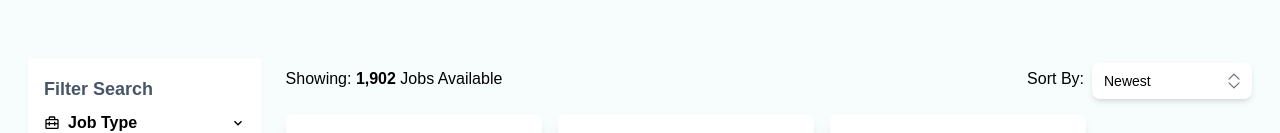
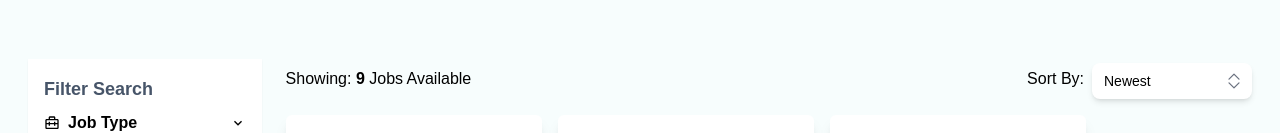
Before and after one commit to PatilHarshh/Kaam-Do, a React (Vite) app in the folder client/: page /find-jobs in a window 1280 px wide. Shown: the part 545-678 px from the top of the page. Built offline with nearby package versions, Linux system fonts and the light colour scheme.

Commit message:
filter search solved

```diff
--- a/client/src/pages/FindJobs.jsx
+++ b/client/src/pages/FindJobs.jsx
@@ -26,16 +26,45 @@ const FindJobs = () => {
   const navigate = useNavigate();
 
   const filterJobs = (val) => {
-    if (filterJobTypes?.includes(val)) {
-      setFilterJobTypes(filterJobTypes.filter((el) => el != val));
+    if (filterJobTypes.includes(val)) {
+      setFilterJobTypes(filterJobTypes.filter((el) => el !== val));
     } else {
       setFilterJobTypes([...filterJobTypes, val]);
     }
   };
 
-  const filterExperience = async (e) => {
-    setFilterExp(e);
+  const filterExperience = (val) => {
+    if (filterExp.includes(val)) {
+      setFilterExp(filterExp.filter((el) => el !== val));
+    } else {
+      setFilterExp([...filterExp, val]);
+    }
   };
+
+  const filteredJobs = jobs
+    .filter((job) => {
+      const jobTypeMatch = filterJobTypes.length === 0 || filterJobTypes.includes(job.jobType);
+      const expMatch = filterExp.length === 0 || filterExp.some(exp => exp === job.experience);
+      return jobTypeMatch && expMatch;
+    })
+    .sort((a, b) => {
+      switch (sort) {
+        case "Newest":
+          return new Date(b.createdAt) - new Date(a.createdAt);
+        case "Oldest":
+          return new Date(a.createdAt) - new Date(b.createdAt);
+        case "Salary High to Low":
+          return b.salary - a.salary;
+        case "Salary Low to High":
+          return a.salary - b.salary;
+        case "A-Z":
+          return a.jobTitle.localeCompare(b.jobTitle);
+        case "Z-A":
+          return b.jobTitle.localeCompare(a.jobTitle);
+        default:
+          return 0;
+      }
+    });
 
   return (
     <div>
@@ -51,22 +80,22 @@ const FindJobs = () => {
         `}
       </style>
       <Header
-        title='Find Your Dream Job with Ease'
-        type='home'
-        handleClick={() => { }}
+        title="Find Your Dream Job with Ease"
+        type="home"
+        handleClick={() => {}}
         searchQuery={searchQuery}
         setSearchQuery={setSearchQuery}
         location={jobLocation}
         setLocation={setJobLocation}
       />
 
-      <div className='container mx-auto flex gap-6 2xl:gap-10 md:px-7 py-0 md:py-6 bg-[#f7fdfd] dark:bg-slate-800'>
-        <div className='hidden md:flex flex-col w-1/5 px-4 py-4  h-fit bg-white dark:bg-slate-900 shadow-sm'>
-          <p className='text-lg font-semibold text-slate-600 dark:text-slate-100'>Filter Search</p>
+      <div className="container mx-auto flex gap-6 2xl:gap-10 md:px-7 py-0 md:py-6 bg-[#f7fdfd] dark:bg-slate-800">
+        <div className="hidden md:flex flex-col w-1/5 px-4 py-4 h-fit bg-white dark:bg-slate-900 shadow-sm">
+          <p className="text-lg font-semibold text-slate-600 dark:text-slate-100">Filter Search</p>
 
-          <div className='py-2'>
-            <div className='flex justify-between mb-3'>
-              <p className='flex items-center gap-2 font-semibold'>
+          <div className="py-2">
+            <div className="flex justify-between mb-3">
+              <p className="flex items-center gap-2 font-semibold">
                 <BiBriefcaseAlt2 />
                 Job Type
               </p>
@@ -76,13 +105,13 @@ const FindJobs = () => {
               </button>
             </div>
 
-            <div className='flex flex-col gap-2'>
+            <div className="flex flex-col gap-2">
               {jobTypes.map((jtype, index) => (
-                <div key={index} className='flex gap-2 text-sm md:text-base '>
+                <div key={index} className="flex gap-2 text-sm md:text-base">
                   <input
-                    type='checkbox'
+                    type="checkbox"
                     value={jtype}
-                    className='w-4 h-4'
+                    className="w-4 h-4"
                     onChange={(e) => filterJobs(e.target.value)}
                   />
                   <span>{jtype}</span>
@@ -91,9 +120,9 @@ const FindJobs = () => {
             </div>
           </div>
 
-          <div className='py-2 mt-4'>
-            <div className='flex justify-between mb-3'>
-              <p className='flex items-center gap-2 font-semibold'>
+          <div className="py-2 mt-4">
+            <div className="flex justify-between mb-3">
+              <p className="flex items-center gap-2 font-semibold">
                 <BsStars />
                 Experience
               </p>
@@ -103,13 +132,13 @@ const FindJobs = () => {
               </button>
             </div>
 
-            <div className='flex flex-col gap-2'>
+            <div className="flex flex-col gap-2">
               {experience.map((exp) => (
-                <div key={exp.title} className='flex gap-3'>
+                <div key={exp.title} className="flex gap-3">
                   <input
-                    type='checkbox'
-                    value={exp?.value}
-                    className='w-4 h-4'
+                    type="checkbox"
+                    value={exp.value}
+                    className="w-4 h-4"
                     onChange={(e) => filterExperience(e.target.value)}
                   />
                   <span>{exp.title}</span>
@@ -119,22 +148,21 @@ const FindJobs = () => {
           </div>
         </div>
 
-        <div className='w-full md:w-5/6 px-5 md:px-0'>
-          <div className='flex items-center justify-between mb-4'>
-            <p className='text-sm md:text-base'>
-              Showing: <span className='font-semibold'>1,902</span> Jobs
-              Available
+        <div className="w-full md:w-5/6 px-5 md:px-0">
+          <div className="flex items-center justify-between mb-4">
+            <p className="text-sm md:text-base">
+              Showing: <span className="font-semibold">{filteredJobs.length}</span> Jobs Available
             </p>
 
-            <div className='flex flex-col md:flex-row gap-0 md:gap-2 md:items-center'>
-              <p className='text-sm md:text-base'>Sort By:</p>
+            <div className="flex flex-col md:flex-row gap-0 md:gap-2 md:items-center">
+              <p className="text-sm md:text-base">Sort By:</p>
 
               <ListBox sort={sort} setSort={setSort} />
             </div>
           </div>
 
-          <div className='w-full flex flex-wrap gap-4'>
-            {jobs.map((job, index) => (
+          <div className="w-full flex flex-wrap gap-4">
+            {filteredJobs.map((job, index) => (
               <div className="card-hover" key={index}>
                 <JobCard job={job} />
               </div>
@@ -142,9 +170,9 @@ const FindJobs = () => {
           </div>
 
           {numPage > page && !isFetching && (
-            <div className='w-full flex items-center justify-center pt-16'>
+            <div className="w-full flex items-center justify-center pt-16">
               <CustomButton
-                title='Load More'
+                title="Load More"
                 containerStyles={`text-blue-600 py-1.5 px-5 focus:outline-none hover:bg-blue-700 hover:text-white rounded-full text-base border border-blue-600`}
               />
             </div>
```
